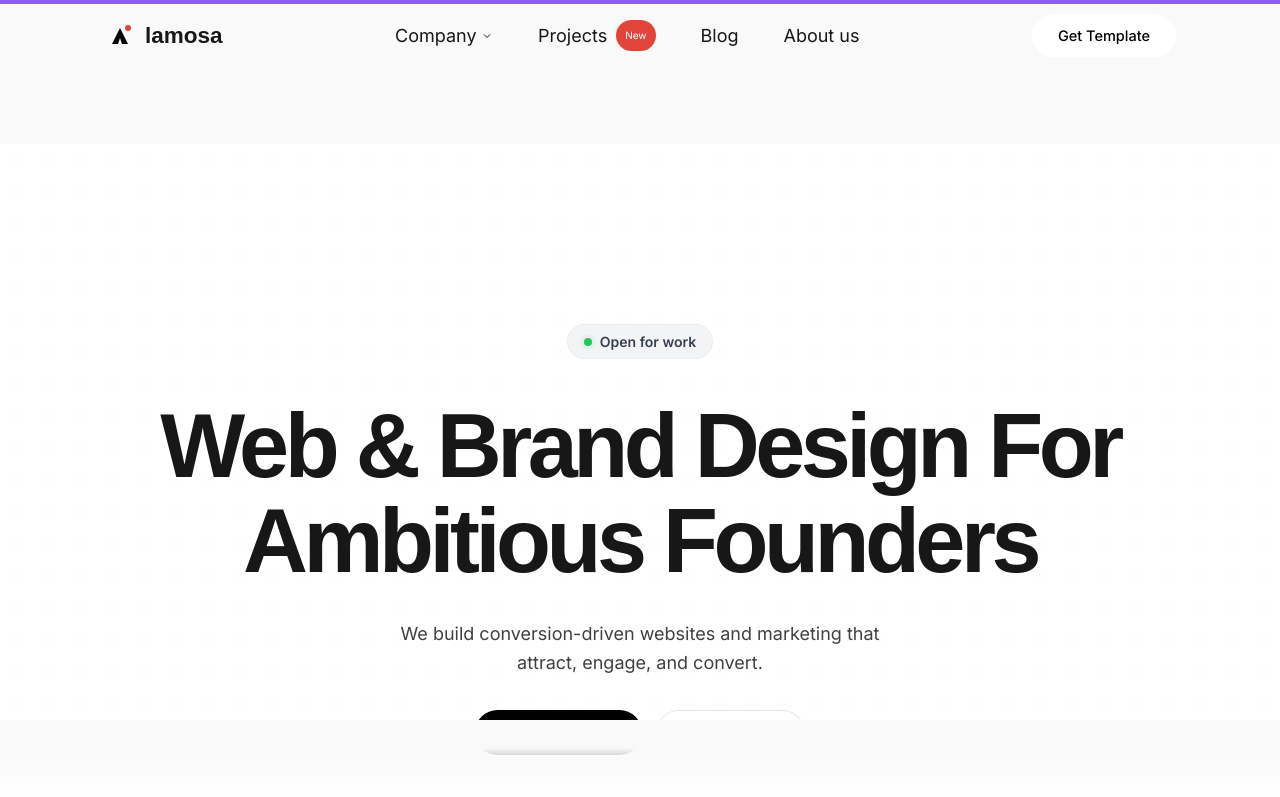
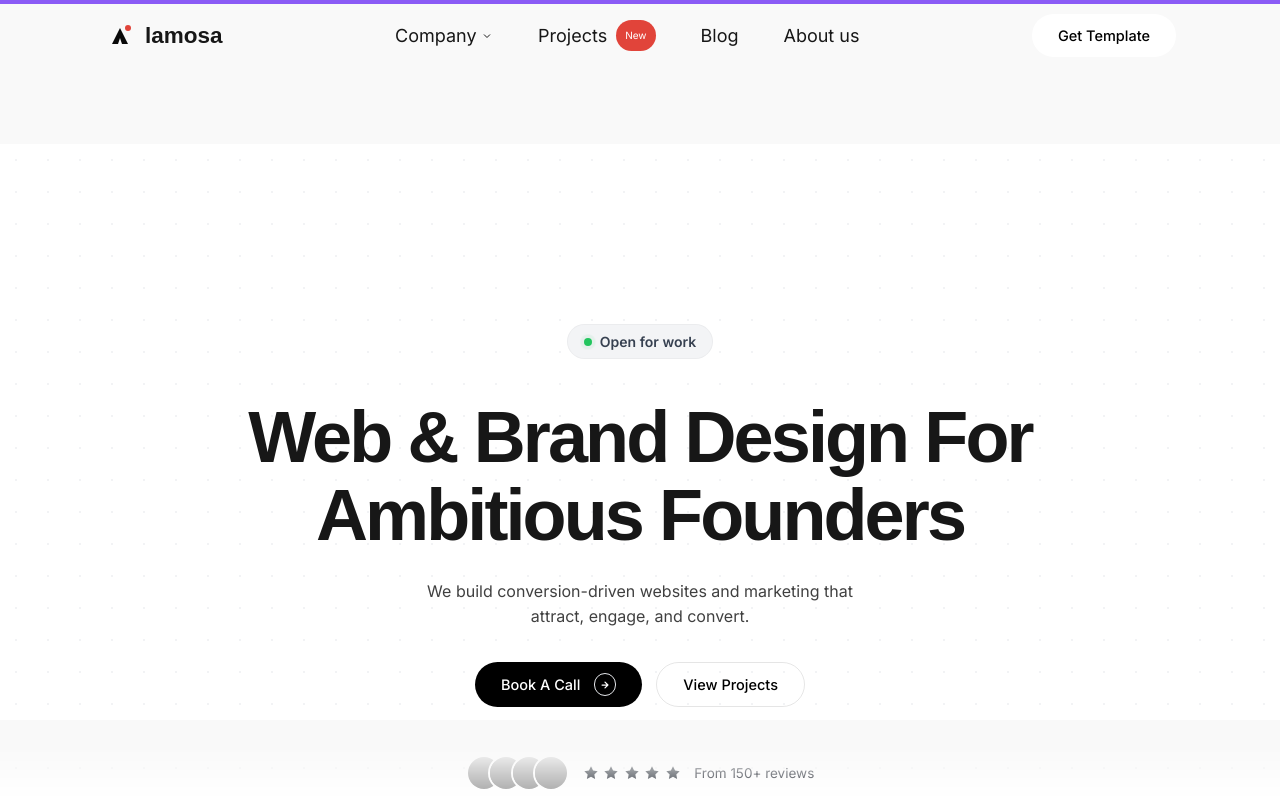
Before and after one commit to tamil-selvan-13/lamossa-clone-nextjs, a Next.js app: page / in a window 1280 px wide. Shown: the top 797 px of the page. Built offline with nearby package versions, Linux system fonts and the light colour scheme; grey boxes are pictures that could not be loaded.

Commit message:
style: reduce Hero and Testimonials text sizes for better balance

```diff
--- a/components/sections/Hero.tsx
+++ b/components/sections/Hero.tsx
@@ -73,14 +73,14 @@ export default function Hero() {
           </div>
 
           <h1
-            className="text-[90px] font-bold text-[#171717] leading-[1.05] tracking-[-0.05em] max-w-[1000px] mx-auto"
+            className="text-[72px] font-bold text-[#171717] leading-[1.08] tracking-[-0.04em] max-w-[850px] mx-auto"
             style={{ fontFamily: 'Satoshi, sans-serif', opacity: isVisible ? 1 : 0, transform: isVisible ? 'translateY(0)' : 'translateY(24px)', transition: 'all 0.6s ease 0.1s' }}
           >
             Web & Brand Design For Ambitious Founders
           </h1>
 
           <p
-            className="text-[18px] text-[#404040] mt-[32px] mb-[32px] max-w-[480px] w-full mx-auto leading-[1.6]"
+            className="text-[16px] text-[#404040] mt-[24px] mb-[32px] max-w-[480px] w-full mx-auto leading-[1.6]"
             style={{ opacity: isVisible ? 1 : 0, transform: isVisible ? 'translateY(0)' : 'translateY(24px)', transition: 'all 0.6s ease 0.2s' }}
           >
             We build conversion-driven websites and marketing that attract, engage, and convert.
@@ -116,7 +116,7 @@ export default function Hero() {
                 </svg>
               ))}
             </div>
-            <span className="text-sm text-[#0c111c]">From 150+ reviews</span>
+            <span className="text-xs text-[#0c111c]">From 150+ reviews</span>
           </div>
         </div>
 
--- a/components/sections/Testimonials.tsx
+++ b/components/sections/Testimonials.tsx
@@ -105,7 +105,7 @@ export default function Testimonials() {
               <svg key={i} width="16" height="16" viewBox="0 0 24 24" fill="#161d27"><path d="M12 2l3.09 6.26L22 9.27l-5 4.87 1.18 6.88L12 17.77l-6.18 3.25L7 14.14 2 9.27l6.91-1.01L12 2z"/></svg>
             ))}
           </div>
-          <span className="text-sm text-[#0c111c]">From 150+ reviews</span>
+          <span className="text-xs text-[#0c111c]">From 150+ reviews</span>
         </div>
       </div>
     </FadeIn>
```
